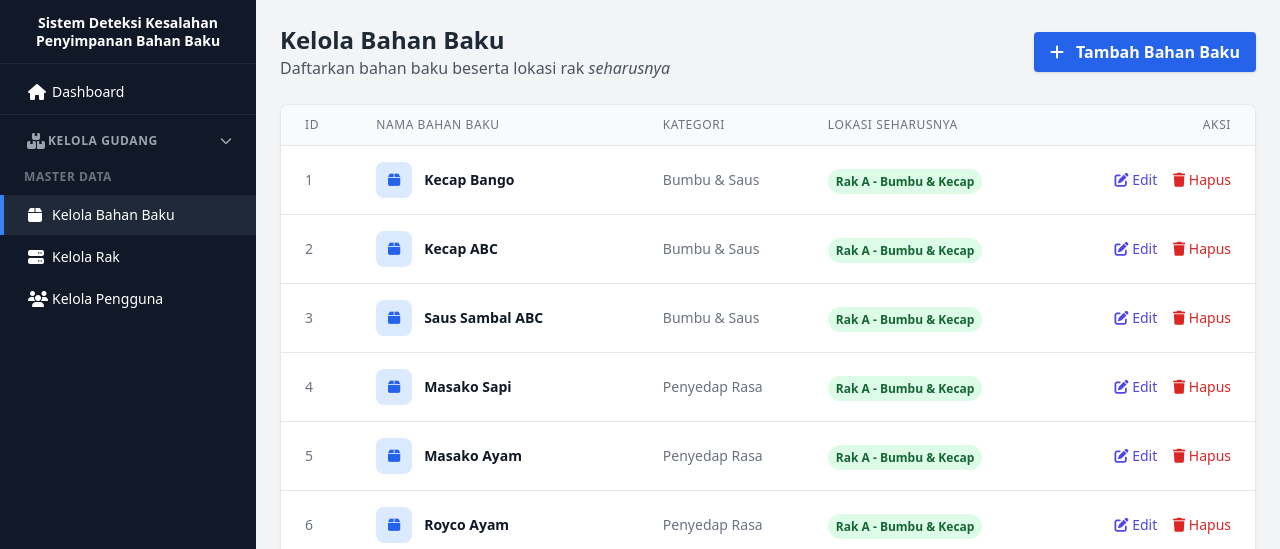
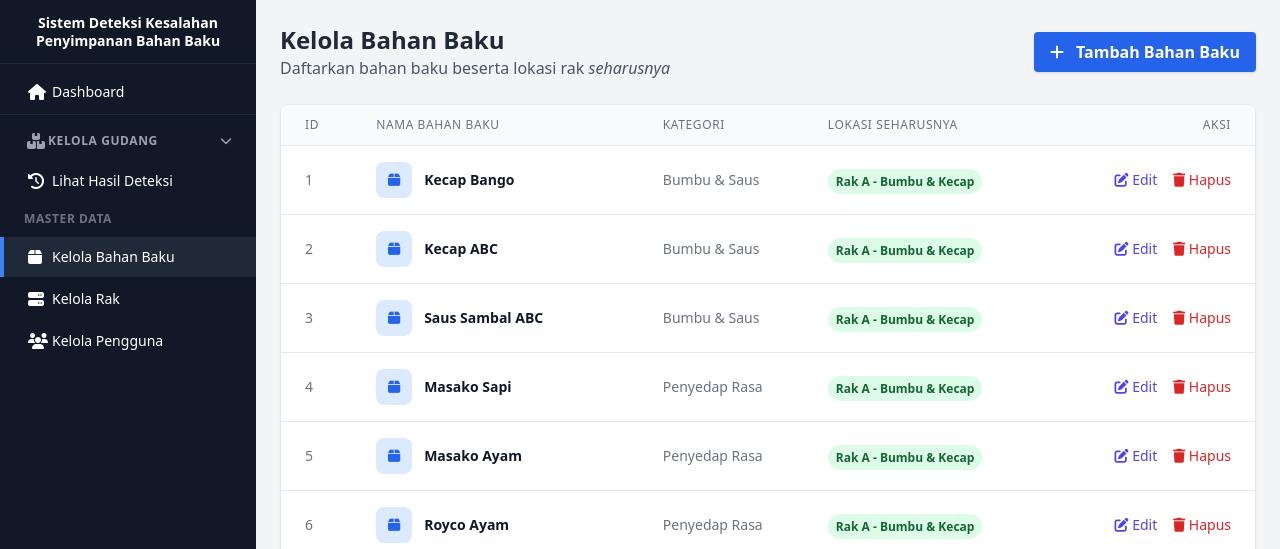
Before and after one commit to xinnxz/computer-vision-skripsi, a Flask app: page /bahan in a window 1280 px wide. Shown: the top 549 px of the page. Run offline with Flask 3, Linux system fonts and the light colour scheme; a user stored in the database is signed in; data comes from the database, SQL or seed files in the repository; some libraries are stand-ins or nearby versions.

Commit message:
style: move Lihat Hasil Deteksi out of Kelola Gudang dropdown

```diff
--- a/templates/base.html
+++ b/templates/base.html
@@ -45,14 +45,14 @@
                 </li>
 
                 <li class="mt-2 border-t border-gray-800 pt-2">
-                    <button onclick="toggleDetails('submenu-gudang')" class="w-full flex items-center justify-between px-6 py-2.5 hover:bg-gray-800 transition-colors {% if request.endpoint in ['scan_rak', 'live_cam', 'riwayat'] %}bg-gray-800{% endif %}">
+                    <button onclick="toggleDetails('submenu-gudang')" class="w-full flex items-center justify-between px-6 py-2.5 hover:bg-gray-800 transition-colors {% if request.endpoint in ['scan_rak', 'live_cam'] %}bg-gray-800{% endif %}">
                         <div class="flex items-center text-gray-400">
                             <i class="fas fa-boxes w-6"></i>
                             <span class="text-xs font-semibold uppercase tracking-wider">Kelola Gudang</span>
                         </div>
-                        <i class="fas fa-chevron-down text-xs text-gray-400 transition-transform duration-200" id="icon-submenu-gudang" {% if request.endpoint in ['scan_rak', 'live_cam', 'riwayat'] %}style="transform: rotate(180deg);"{% endif %}></i>
+                        <i class="fas fa-chevron-down text-xs text-gray-400 transition-transform duration-200" id="icon-submenu-gudang" {% if request.endpoint in ['scan_rak', 'live_cam'] %}style="transform: rotate(180deg);"{% endif %}></i>
                     </button>
-                    <ul id="details-submenu-gudang" class="bg-gray-900 overflow-hidden transition-all duration-300 {% if request.endpoint not in ['scan_rak', 'live_cam', 'riwayat'] %}hidden{% endif %}">
+                    <ul id="details-submenu-gudang" class="bg-gray-900 overflow-hidden transition-all duration-300 {% if request.endpoint not in ['scan_rak', 'live_cam'] %}hidden{% endif %}">
                         <li>
                             <a href="{{ url_for('scan_rak') }}" class="flex items-center pl-12 pr-6 py-2 hover:bg-gray-800 transition-colors {% if request.endpoint == 'scan_rak' %}text-white font-medium{% else %}text-gray-400 hover:text-gray-200{% endif %}">
                                 <i class="fas fa-camera w-5 text-sm"></i>
@@ -65,13 +65,13 @@
                                 <span class="text-sm">Live AI Camera</span>
                             </a>
                         </li>
-                        <li>
-                            <a href="{{ url_for('riwayat') }}" class="flex items-center pl-12 pr-6 py-2 hover:bg-gray-800 transition-colors {% if request.endpoint == 'riwayat' %}text-white font-medium{% else %}text-gray-400 hover:text-gray-200{% endif %}">
-                                <i class="fas fa-history w-5 text-sm"></i>
-                                <span class="text-sm">Lihat Hasil Deteksi</span>
-                            </a>
-                        </li>
                     </ul>
+                </li>
+                <li>
+                    <a href="{{ url_for('riwayat') }}" class="flex items-center px-6 py-2.5 hover:bg-gray-800 transition-colors {% if request.endpoint == 'riwayat' %}bg-gray-800 border-l-4 border-blue-500{% else %}border-l-4 border-transparent{% endif %}">
+                        <i class="fas fa-history w-6"></i>
+                        <span class="text-sm">Lihat Hasil Deteksi</span>
+                    </a>
                 </li>
 
                 {% if session.get('role') == 'admin' %}
```
